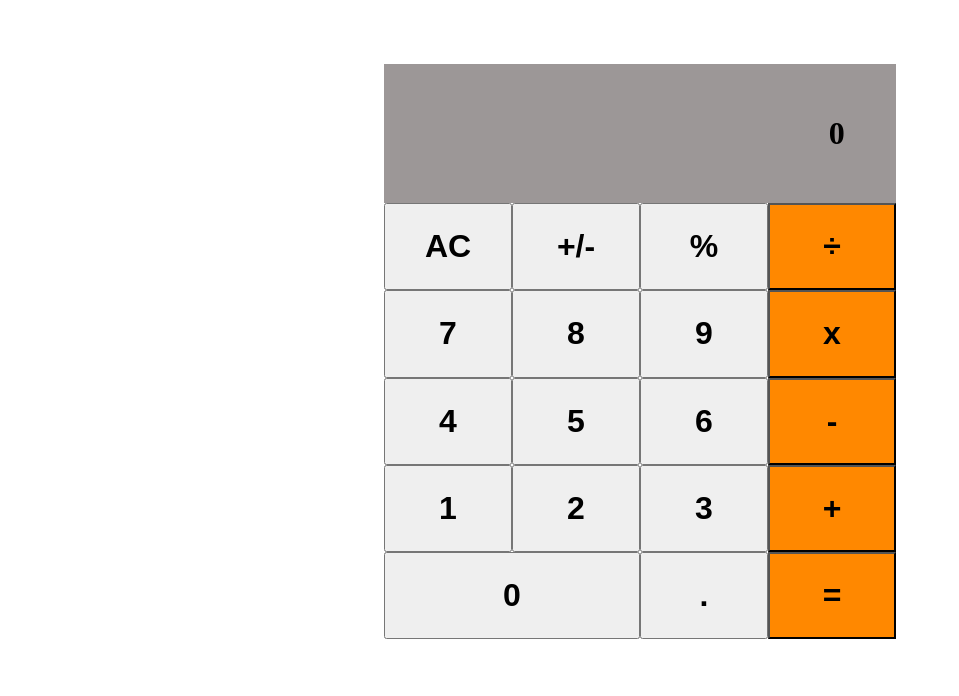
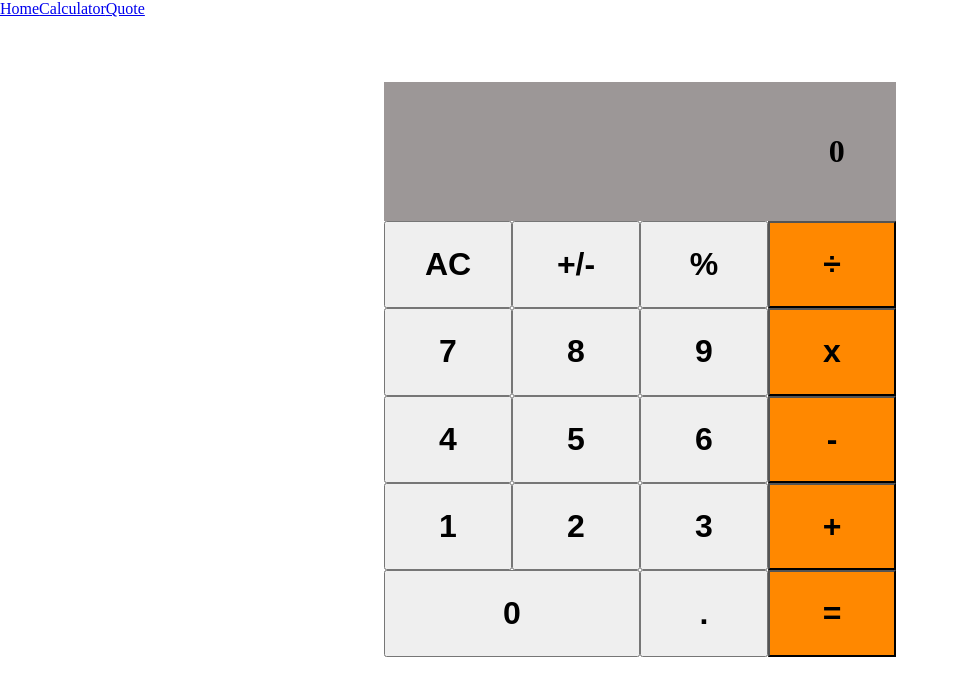
Before and after one commit to yigitm/math-magicians, a React (Create React App) app: page / in a window 1280 px wide. Shown: the top 696 px of the page, without its empty margins (0-959 px from the left). Built offline with nearby package versions, Linux system fonts and the light colour scheme.

Commit message:
Add router & page components

```diff
--- a/package.json
+++ b/package.json
@@ -9,6 +9,7 @@
     "big.js": "^6.1.1",
     "react": "^17.0.2",
     "react-dom": "^17.0.2",
+    "react-router-dom": "^6.2.1",
     "react-scripts": "5.0.0",
     "web-vitals": "^2.1.2"
   },
--- a/src/App.js
+++ b/src/App.js
@@ -1,6 +1,26 @@
 import React from 'react';
+import { BrowserRouter as Router, Route, Routes, Link } from 'react-router-dom';
+import Home from './components/Home';
 import Calculator from './components/Calculator';
+import Quote from './components/Quote';
+import Error from './components/Error';
 
-const App = () => <Calculator />;
+const App = () => {
+  return (
+    <Router>
+      <nav>
+        <Link to="/">Home</Link>
+        <Link to="/calculator">Calculator</Link>
+        <Link to="/quote">Quote</Link>
+      </nav>
+      <Routes>
+        <Route path="/" element={<Home />} />
+        <Route path="/calculator" element={<Calculator />} />
+        <Route path="/quote" element={<Quote />} />
+        <Route path="/*" element={<Error />} />
+      </Routes>
+    </Router>
+  );
+};
 
 export default App;
--- /dev/null
+++ b/src/components/Error.js
@@ -0,0 +1,19 @@
+import React from 'react';
+import { useNavigate } from 'react-router-dom';
+
+const Error = () => {
+  let navigate = useNavigate();
+  return (
+    <div>
+      <h1>Page not found!</h1>
+      <button
+        onClick={() => {
+          navigate('/');
+        }}
+      >
+        Back to Home
+      </button>
+    </div>
+  );
+};
+export default Error;
--- /dev/null
+++ b/src/components/Home.js
@@ -0,0 +1,7 @@
+import React from 'react';
+import Calculator from './Calculator';
+
+const Home = () => {
+  return <Calculator />;
+};
+export default Home;
--- /dev/null
+++ b/src/components/Quote.js
@@ -0,0 +1,7 @@
+import React from 'react';
+
+const Quote = () => {
+  return <h1>Quote</h1>;
+};
+
+export default Quote;
--- a/src/index.css
+++ b/src/index.css
@@ -45,3 +45,7 @@
 .buttons {
   grid-template-columns: repeat(4, 1fr);
 }
+
+.h1 {
+  font-size: 15vw;
+}
```
Also changed, not shown: 1 other file (tests, documents, lock files or other folders).
